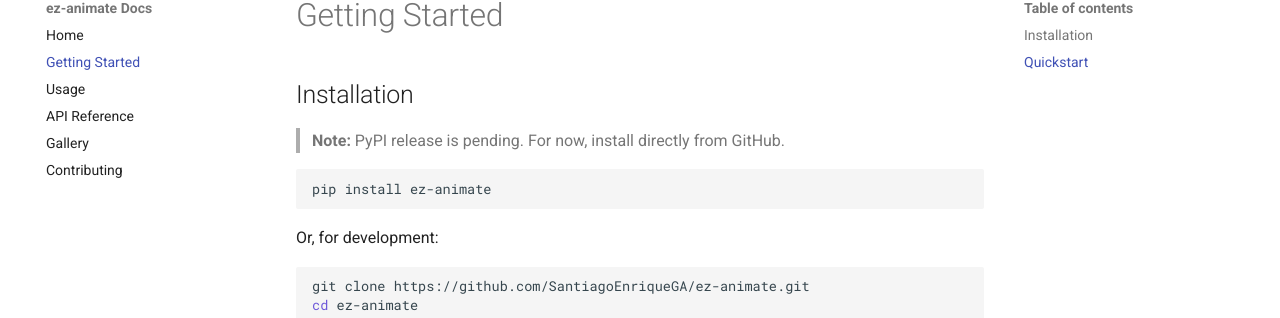
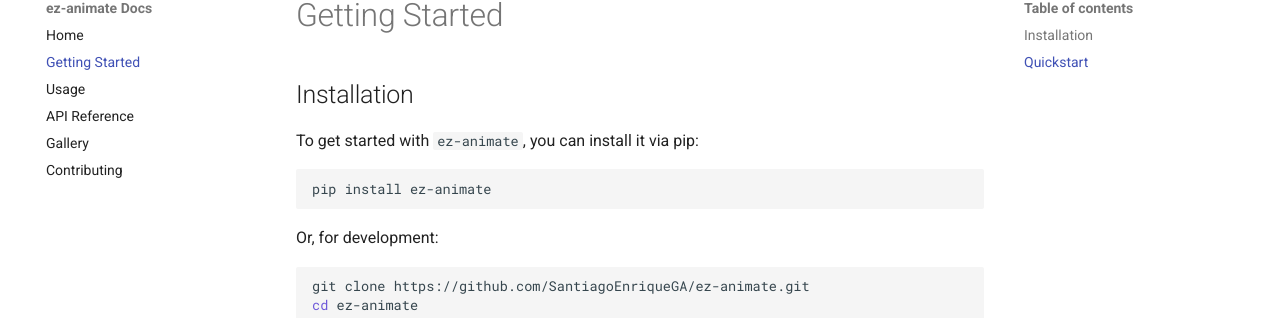
Before and after one commit to SantiagoEnriqueGA/ez-animate, an MkDocs documentation site: the page built from docs/getting_started.md, in a window 1280 px wide and 1260 px high. Shown: the part 103-421 px from the top of the window. Built offline with MkDocs 1.6.1 and Material for MkDocs 9.7.7, drawn with Linux system fonts in a browser that asks for light colours.

Commit message:
Update getting_started.md

````diff
--- a/docs/getting_started.md
+++ b/docs/getting_started.md
@@ -1,9 +1,7 @@
 # Getting Started
 
 ## Installation
-
-> **Note:** PyPI release is pending. For now, install directly from GitHub.
-
+To get started with `ez-animate`, you can install it via pip:
 ```bash
 pip install ez-animate
 ```
````
